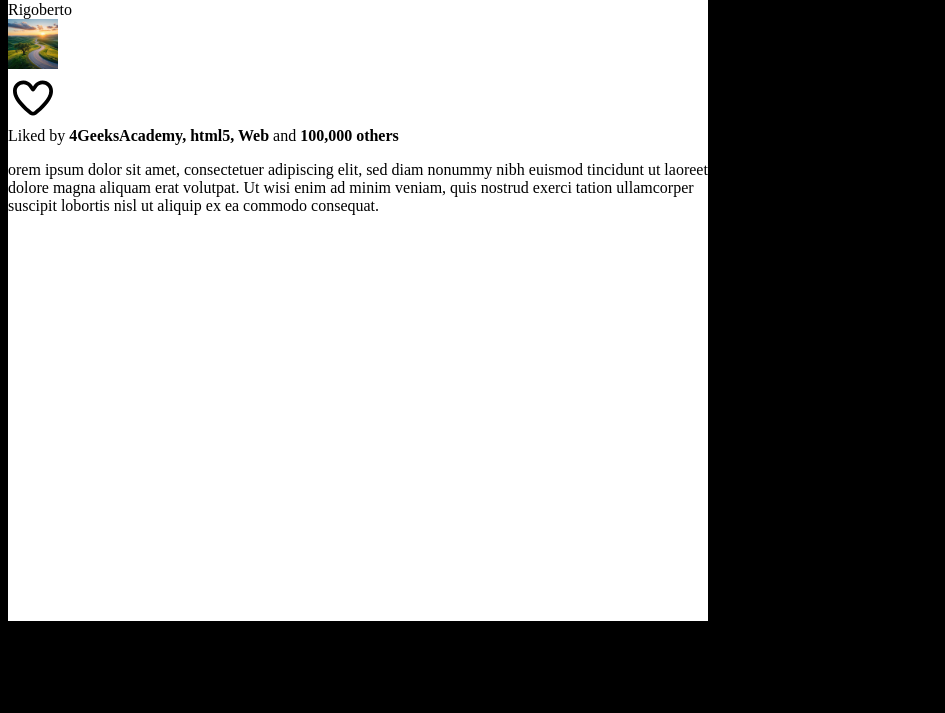
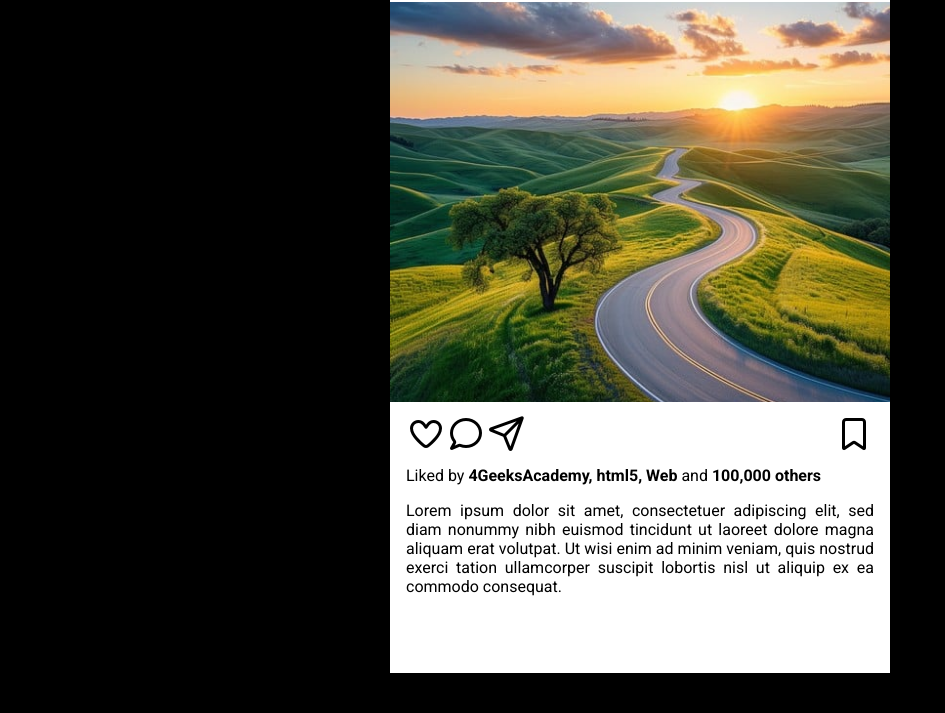
Before and after one commit to 4GeeksAcademy/JaimeVega-Post-de-Instagram, a plain HTML site: page index.html in a window 1280 px wide. Shown: the part 87-800 px from the top of the page, without its empty margins (0-945 px from the left). Drawn offline with Linux system fonts and the light colour scheme.

Commit message:
CSS completed

```diff
--- a/index.html
+++ b/index.html
@@ -1,27 +1,56 @@
 <!DOCTYPE html>
 <html lang="en">
   <head>
-    <meta charset="UTF-8">
-    <meta name="viewport" content="width=device-width, initial-scale=1.0">
-    <link rel="stylesheet" href="https://cdnjs.cloudflare.com/ajax/libs/font-awesome/7.0.1/css/all.min.css" integrity="sha512-2SwdPD6INVrV/lHTZbO2nodKhrnDdJK9/kg2XD1r9uGqPo1cUbujc+IYdlYdEErWNu69gVcYgdxlmVmzTWnetw==" crossorigin="anonymous" referrerpolicy="no-referrer" />
-    <link rel="stylesheet" href="./style.css" type="text/css">
+    <meta charset="UTF-8" />
+    <meta name="viewport" content="width=device-width, initial-scale=1.0" />
+    <link
+      rel="stylesheet"
+      href="https://cdnjs.cloudflare.com/ajax/libs/font-awesome/7.0.1/css/all.min.css"
+      integrity="sha512-2SwdPD6INVrV/lHTZbO2nodKhrnDdJK9/kg2XD1r9uGqPo1cUbujc+IYdlYdEErWNu69gVcYgdxlmVmzTWnetw=="
+      crossorigin="anonymous"
+      referrerpolicy="no-referrer"
+    />
+    <link rel="preconnect" href="https://fonts.googleapis.com" />
+    <link rel="preconnect" href="https://fonts.gstatic.com" crossorigin />
+    <link
+      href="https://fonts.googleapis.com/css2?family=Roboto:ital,wght@0,100..900;1,100..900&display=swap"
+      rel="stylesheet"
+    />
+    <link rel="stylesheet" href="./style.css" type="text/css" />
     <title>Post de Instagram</title>
   </head>
   <body>
+    <main>
       <header>
+        <div class="perfil">
+          <i class="fa-brands fa-html5"></i>
           <h1>HTML5</h1>
           <span>Rigoberto</span>
+        </div>
+        <i class="fa-solid fa-ellipsis-vertical"></i>
       </header>
-
-    <main>
       <section>
-            <img src="./sunset-scenic-drive-stockcake.jpg" alt="S/I">
+        <img src="./sunset-scenic-drive-stockcake.jpg" alt="S/I" />
+        <div class="container">
           <div class="icons">
-                <svg xmlns="http://www.w3.org/2000/svg" viewBox="0 0 640 640"><!--!Font Awesome Pro v7.1.0 by @fontawesome - https://fontawesome.com License - https://fontawesome.com/license (Commercial License) Copyright 2025 Fonticons, Inc.--><path d="M442.9 144C415.6 144 389.9 157.1 373.9 179.2L339.5 226.8C335 233 327.8 236.7 320.1 236.7C312.4 236.7 305.2 233 300.7 226.8L266.3 179.2C250.3 157.1 224.6 144 197.3 144C150.3 144 112.2 182.1 112.2 229.1C112.2 279 144.2 327.5 180.3 371.4C221.4 421.4 271.7 465.4 306.2 491.7C309.4 494.1 314.1 495.9 320.2 495.9C326.3 495.9 331 494.1 334.2 491.7C368.7 465.4 419 421.3 460.1 371.4C496.3 327.5 528.2 279 528.2 229.1C528.2 182.1 490.1 144 443.1 144zM335 151.1C360 116.5 400.2 96 442.9 96C516.4 96 576 155.6 576 229.1C576 297.7 533.1 358 496.9 401.9C452.8 455.5 399.6 502 363.1 529.8C350.8 539.2 335.6 543.9 320 543.9C304.4 543.9 289.2 539.2 276.9 529.8C240.4 502 187.2 455.5 143.1 402C106.9 358.1 64 297.7 64 229.1C64 155.6 123.6 96 197.1 96C239.8 96 280 116.5 305 151.1L320 171.8L335 151.1z"/></svg>
+            <i class="fa-regular fa-heart"></i>
+            <i class="fa-regular fa-comment"></i>
+            <i class="fa-regular fa-paper-plane"></i>
+            <i class="fa-regular fa-bookmark"></i>
           </div>
           <div class="text">
-                <span>Liked by <strong>4GeeksAcademy, html5, Web</strong> and <strong>100,000 others</strong> </span>
-                <p>orem ipsum dolor sit amet, consectetuer adipiscing elit, sed diam nonummy nibh euismod tincidunt ut laoreet dolore magna aliquam erat volutpat. Ut wisi enim ad minim veniam, quis nostrud exerci tation ullamcorper suscipit lobortis nisl ut aliquip ex ea commodo consequat.</p>
+            <span
+              >Liked by <strong>4GeeksAcademy, html5, Web</strong> and
+              <strong>100,000 others</strong>
+            </span>
+            <p>
+              Lorem ipsum dolor sit amet, consectetuer adipiscing elit, sed diam
+              nonummy nibh euismod tincidunt ut laoreet dolore magna aliquam
+              erat volutpat. Ut wisi enim ad minim veniam, quis nostrud exerci
+              tation ullamcorper suscipit lobortis nisl ut aliquip ex ea commodo
+              consequat.
+            </p>
+          </div>
         </div>
       </section>
     </main>
--- a/style.css
+++ b/style.css
@@ -1,21 +1,131 @@
+* {
+  padding: 0;
+  margin: 0;
+  box-sizing: border-box;
+}
+
 html {
-    background-color: black;
+  background-color: black;
+  font-family: "Roboto", sans-serif;
 }
 
 body {
-    background-color: white;
-    display: flex;
-    flex-direction: column;
-    height: 700px;
-    width: 700px;
+  display: flex;
+  align-items: center;
+  justify-content: center;
+  min-height: 100vh;
 }
 
-img {
-    height: 50px;
-    width: 50px;
+main {
+  background-color: white;
+  display: flex;
+  flex-direction: column;
+  height: 720px;
+  width: 500px;
+  margin: 0 auto;
 }
 
-svg {
-    height: 50px;
-    width: 50px;
+header {
+  display: flex;
+  align-items: center;
+  justify-content: space-between;
+  padding: 0.3rem;
 }
+
+.perfil {
+  display: grid;
+  grid-template-areas:
+    "logo tittle"
+    "logo name";
+}
+
+.perfil i {
+  grid-area: logo;
+  align-self: center;
+}
+
+.perfil h1 {
+  font-size: 1.1rem;
+  grid-area: tittle;
+  align-self: center;
+}
+
+.perfil span {
+  grid-area: name;
+  font-size: 1rem;
+}
+
+i {
+  font-size: 1.9rem;
+  transition: all 0.4s ease;
+  cursor: pointer;
+}
+
+section {
+  flex: 1;
+  display: flex;
+  flex-direction: column;
+  gap: 1rem;
+  overflow: hidden;
+}
+
+section > img {
+  height: 400px;
+  width: 500px;
+  object-fit: cover;
+}
+
+.container {
+  flex: 1;
+  display: flex;
+  flex-direction: column;
+  gap: 1rem;
+}
+
+.icons {
+  padding: 0rem 1rem;
+  display: flex;
+  i {
+    font-size: 2rem;
+    cursor: pointer;
+  }
+}
+
+.icons i:last-child {
+  margin-left: auto;
+}
+
+.icons i:first-child {
+  transition: all 0.4s ease;
+  &:active {
+    color: red;
+  }
+  &:hover {
+    transform: scale(1.15);
+  }
+}
+.icons svg:last-child {
+  margin-left: auto;
+}
+
+.text {
+  display: flex;
+  flex-direction: column;
+  gap: 1rem;
+  padding: 0rem 1rem 1rem 1rem;
+
+  strong:hover {
+    cursor: pointer;
+  }
+
+  p {
+    text-align: justify;
+    max-height: 8.4rem;
+
+    display: -webkit-box;
+    -webkit-line-clamp: 7;
+    -webkit-box-orient: vertical;
+    overflow: hidden;
+    text-overflow: ellipsis;
+  }
+}
```
Lines whose indentation alone changed are shown as unchanged.
